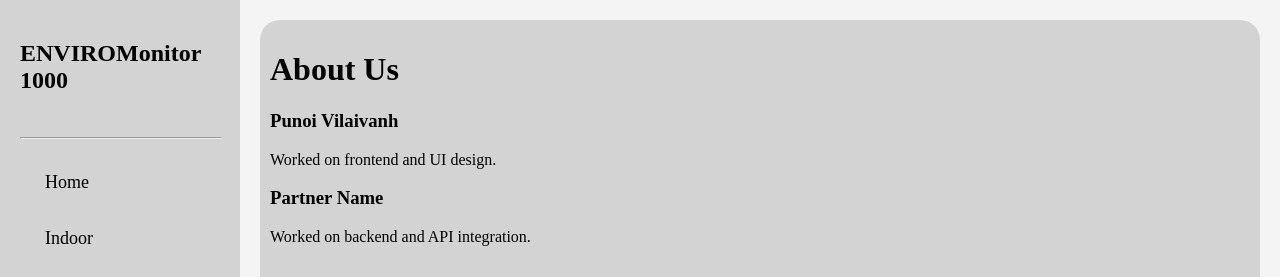
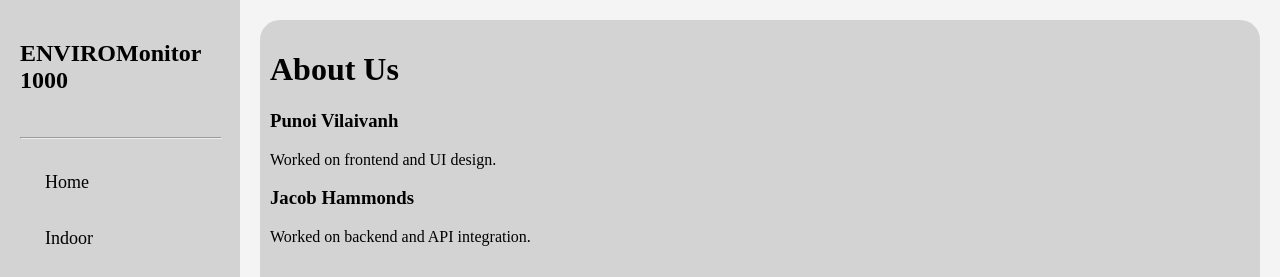
Before and after one commit to pvilaivanh/environmental-dashboard, a React (Vite) app: page /about in a window 1280 px wide. Shown: the top 277 px of the page. Built offline with nearby package versions, Linux system fonts and the light colour scheme.

Commit message:
Included partner's name

```diff
--- a/src/pages/About.jsx
+++ b/src/pages/About.jsx
@@ -7,7 +7,7 @@ function About() {
       <h3>Punoi Vilaivanh</h3>
       <p>Worked on frontend and UI design.</p>
 
-      <h3>Partner Name</h3>
+      <h3>Jacob Hammonds</h3>
       <p>Worked on backend and API integration.</p>
     </div>
   );
```
